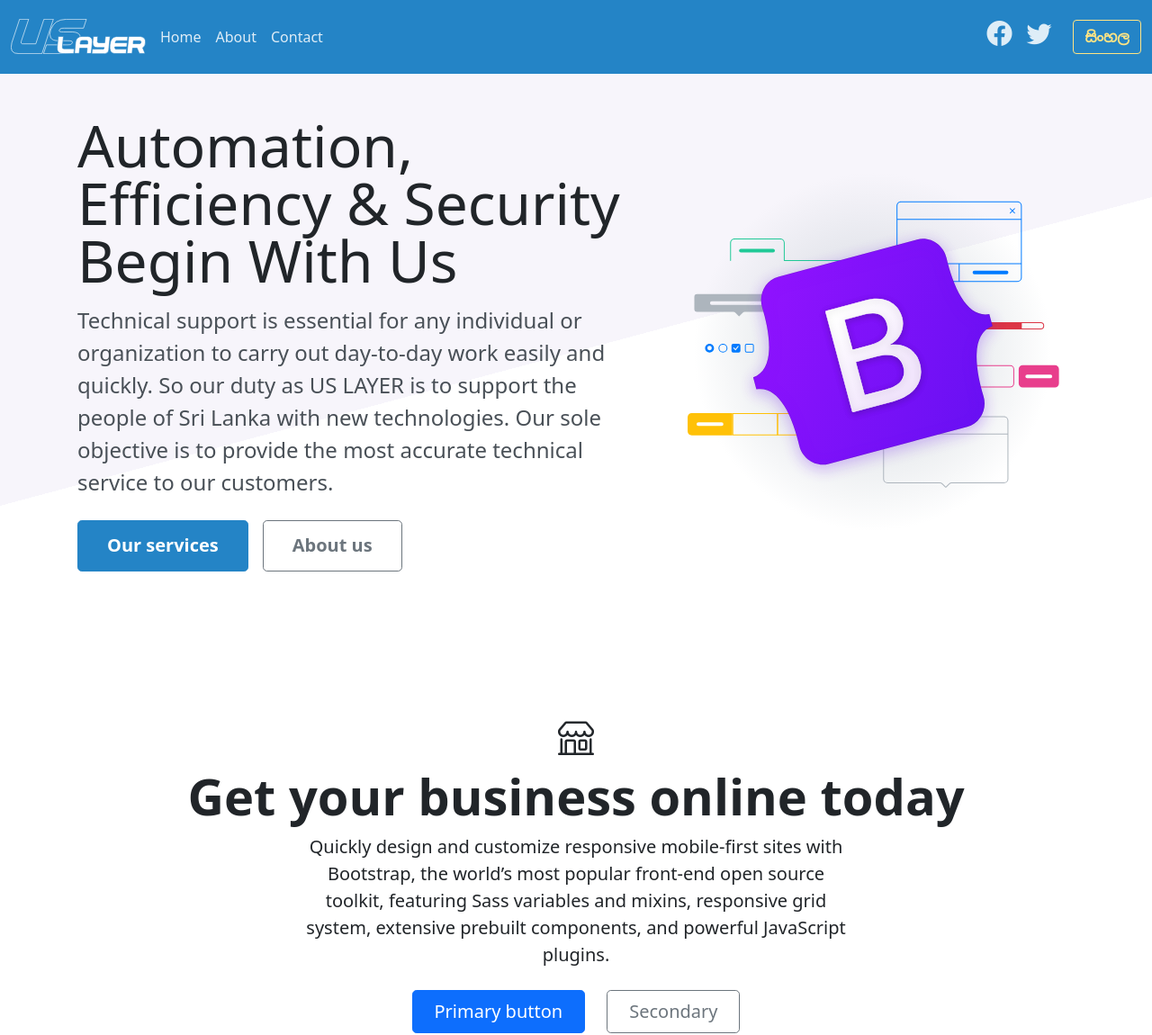
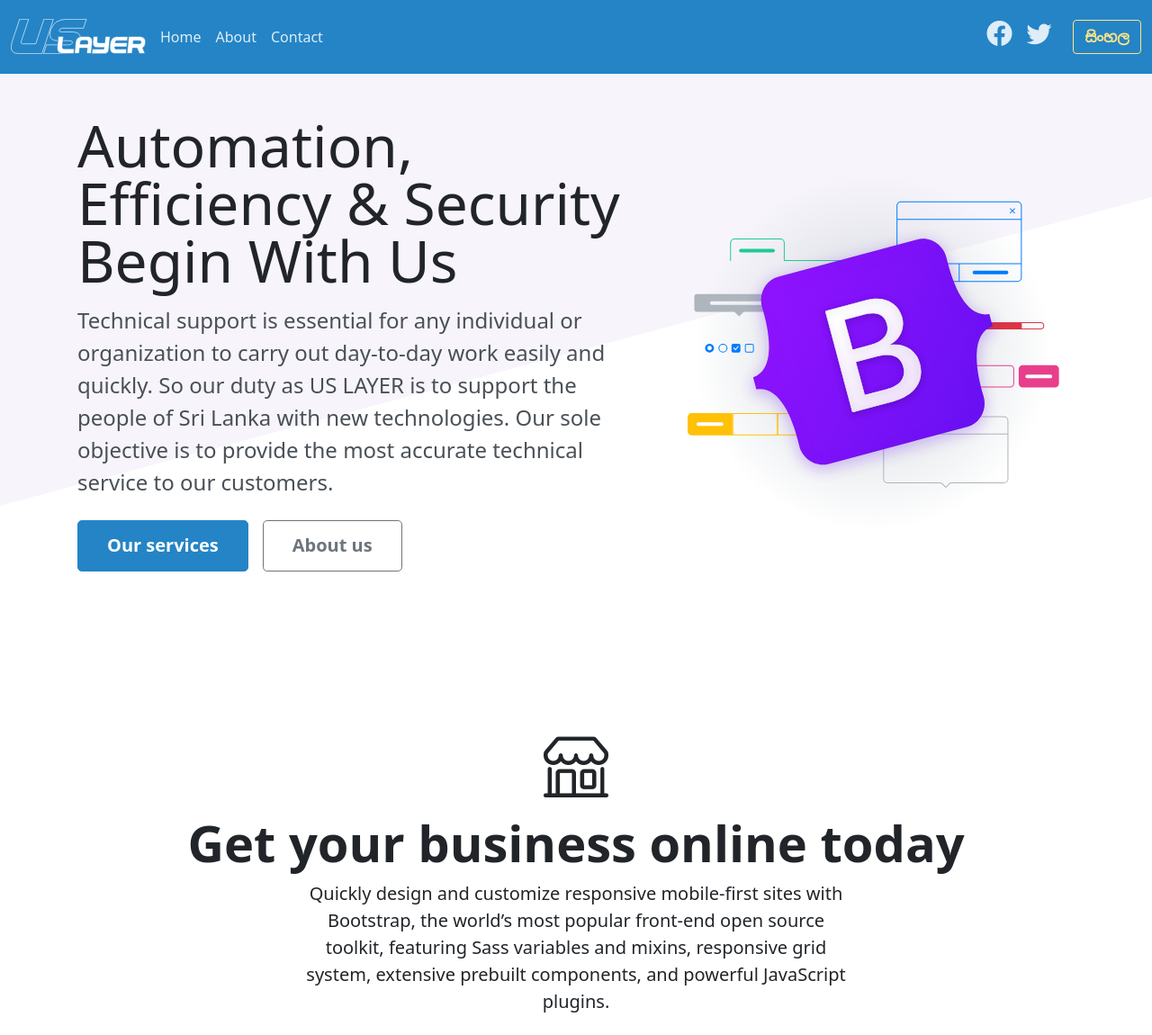
Before and after one commit to uslayer/uslayer.github.io, a Jekyll site: the page built from index.html, in a window 1280 px wide. Shown: the top 1150 px of the page at 90% size. Built offline with Jekyll 4.4.1, drawn with Linux system fonts in a browser that asks for light colours; the list of posts is cut into pages by our own code.

Commit message:
Update index.html

```diff
--- a/index.html
+++ b/index.html
@@ -38,7 +38,7 @@
 ================================================== -->
 
 <div class="px-4 pt-5 my-5 text-center border-bottom">
-  <h1><i class="bi bi-shop"></i></h1>
+  <div style="font-size: 4.5rem;"><i class="bi bi-shop"></i></div>
     <h2 class="display-4 fw-bold">Get your business online today</h2>
     <div class="col-lg-6 mx-auto">
       <p class="lead mb-4">Quickly design and customize responsive mobile-first sites with Bootstrap, the world’s most popular front-end open source toolkit, featuring Sass variables and mixins, responsive grid system, extensive prebuilt components, and powerful JavaScript plugins.</p>
```
